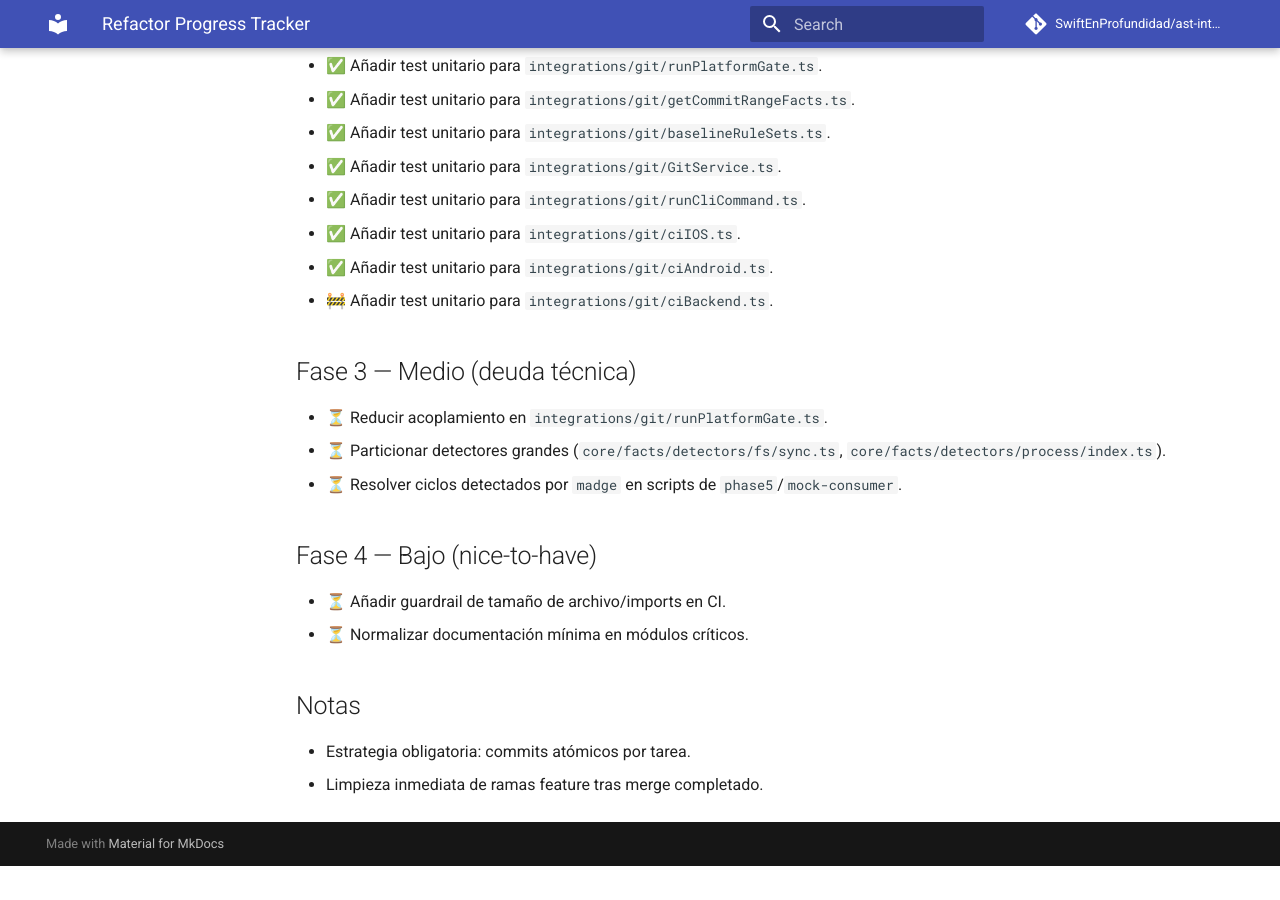
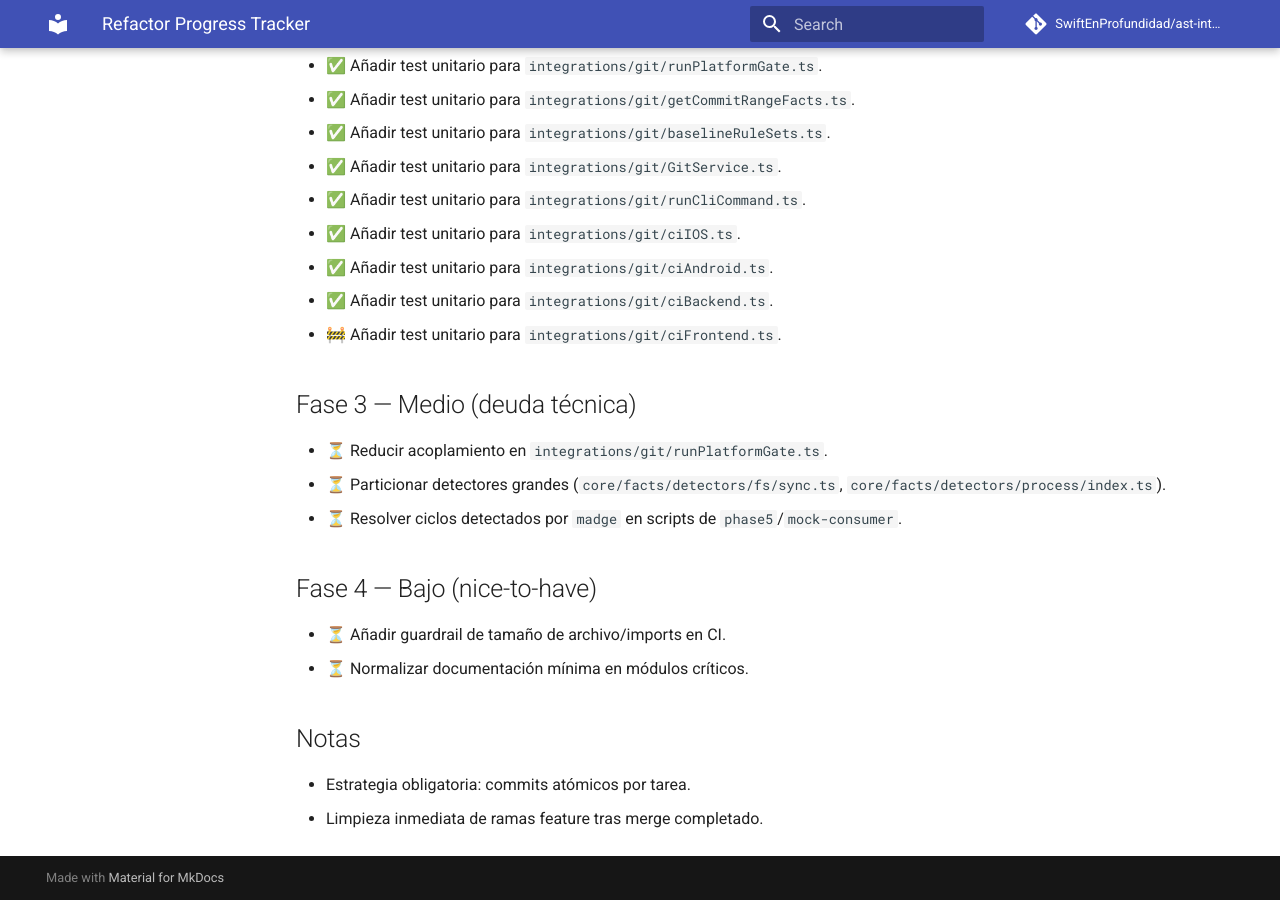
Before and after one commit to SwiftEnProfundidad/ast-intelligence-hooks, an MkDocs documentation site: the page built from docs/REFRACTOR_PROGRESS.md, in a window 1280 px wide and 900 px high, scrolled down 1129 px. Built offline with MkDocs 1.6.1 and Material for MkDocs 9.7.7, drawn with Linux system fonts in a browser that asks for light colours; comment, search, counter and statistics services are not loaded; before the commit the page ends 1995 px from its top, so only the background shows below that.

Commit message:
test(git): add alias coverage for ciBackend runner

```diff
--- a/docs/REFRACTOR_PROGRESS.md
+++ b/docs/REFRACTOR_PROGRESS.md
@@ -34,7 +34,8 @@ Estado consolidado del refactor con seguimiento de tareas y evidencia del avance
 - ✅ Añadir test unitario para `integrations/git/runCliCommand.ts`.
 - ✅ Añadir test unitario para `integrations/git/ciIOS.ts`.
 - ✅ Añadir test unitario para `integrations/git/ciAndroid.ts`.
-- 🚧 Añadir test unitario para `integrations/git/ciBackend.ts`.
+- ✅ Añadir test unitario para `integrations/git/ciBackend.ts`.
+- 🚧 Añadir test unitario para `integrations/git/ciFrontend.ts`.
 
 ## Fase 3 — Medio (deuda técnica)
 - ⏳ Reducir acoplamiento en `integrations/git/runPlatformGate.ts`.
```
Also changed, not shown: 1 other file.
